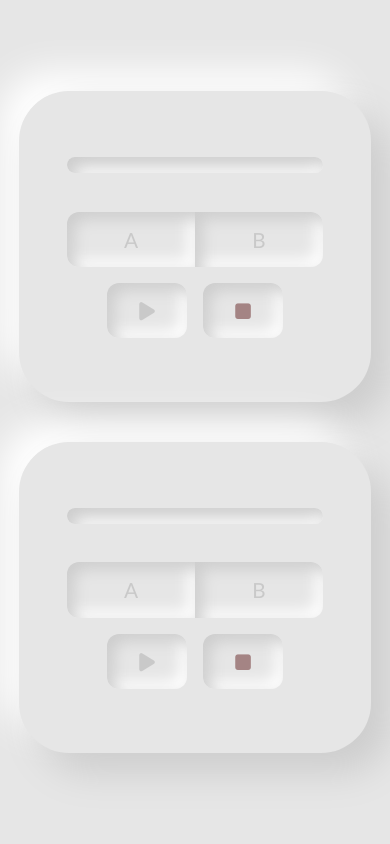
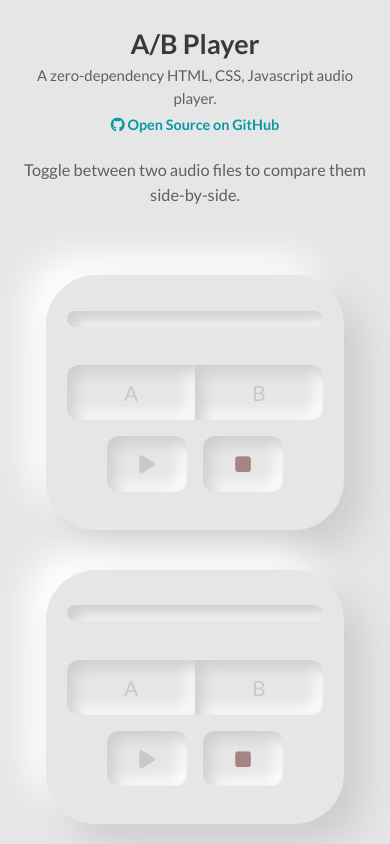
Before and after one commit to mattbartley/AB-Audio-Player, a plain HTML site: page index.html in a window 390 px wide. Drawn offline with Linux system fonts and the light colour scheme.

Commit message:
responsive fixes

```diff
--- a/css/style.css
+++ b/css/style.css
@@ -47,20 +47,64 @@ a {
 body {
   background: #e6e6e6;
   display: grid;
-  grid-template-columns: 1fr;
-  grid-template-rows: auto;
+  justify-items: center;
+  grid-template-rows: 2fr 4fr;
+}
+
+#intro {
+  max-width: 90vw;
+  margin-bottom: 3rem;
   align-content: center;
-  justify-items: center;
-  margin: 0;
-  padding: 0;
+  justify-content: space-around;
+  align-items: center;
+  align-self: end;
+  text-align: center;
+  color: #393939;
+
+  font-size: 1.2em;
+}
+
+#intro h1 {
+  font-size: 1.4em;
+  font-weight: 700;
+}
+
+#intro p {
+  margin-top: 20px;
+  font-size: 0.85em;
+  color: #606060;
+}
+#tagline {
+  font-size: 0.78em;
+  margin-bottom: 0px;
+  color: #606060;
+}
+
+#intro a {
+  transition: all 0.3s;
+  font-weight: 600;
+  font-size: 0.9rem;
+  color: #089aa1;
+}
+
+#intro a:hover {
+  opacity: 0.8;
+}
+
+.players {
+  display: inline-grid;
+  justify-content: center;
+  align-items: center;
+  grid-template-columns: 1fr 1fr;
 }
 
 .player__wrapper {
   border-radius: 50px;
   background: #e6e6e6;
   box-shadow: 20px 20px 37px #cdcdcd, -20px -20px 37px #ffffff;
-  padding: 4rem 3rem;
+  padding: 4vh 5.5vw 4.5vh 5.5vw;
   max-width: 500px;
+  align-self: start;
   margin: 20px 2vw;
 }
 
@@ -160,3 +204,23 @@ button:hover {
 .progress__fill {
   width: 0%;
 }
+
+@media screen (min-width: 768px) {
+  body {
+    grid-template-rows: 1fr 1fr;
+  }
+
+  #intro {
+    margin-bottom: 0;
+  }
+
+  .players {
+    grid-template-columns: 1fr 1fr;
+  }
+}
+
+@media screen and (max-width: 768px) {
+  .players {
+    grid-template-columns: 1fr;
+  }
+}
--- a/index.html
+++ b/index.html
@@ -1,14 +1,17 @@
 <!DOCTYPE html>
+
 <html lang="en">
   <head>
     <meta charset="utf-8" />
     <meta name="viewport" content="width=device-width, initial-scale=1" />
+
     <title>A/B Player</title>
     <meta
       name="description"
       content="Toggle between two audio files to compare"
     />
     <meta name="author" content="Matt Bartley" />
+
     <meta property="og:title" content="A/B Audio Player" />
     <meta property="og:type" content="website" />
     <meta
@@ -36,6 +39,18 @@
   </head>
 
   <body>
+    <div id="intro">
+      <h1>A/B Player</h1>
+      <div id="tagline">
+        A zero-dependency HTML, CSS, Javascript audio player.
+      </div>
+
+      <a href="https://github.com/mattbartley/AB-Audio-Player" target="_blank"
+        ><i class="fa-brands fa-github"></i> Open Source on GitHub</a
+      >
+      <p>Toggle between two audio files to compare them side-by-side.</p>
+    </div>
+    <div class="players">
       <div
         class="player__wrapper"
         data-audio-a="./assets/sound1-a.mp3"
@@ -78,6 +93,7 @@
           </button>
         </div>
       </div>
+    </div>
     <script src="./js/ab-player.js"></script>
   </body>
 </html>
```
Lines whose indentation alone changed are shown as unchanged.
